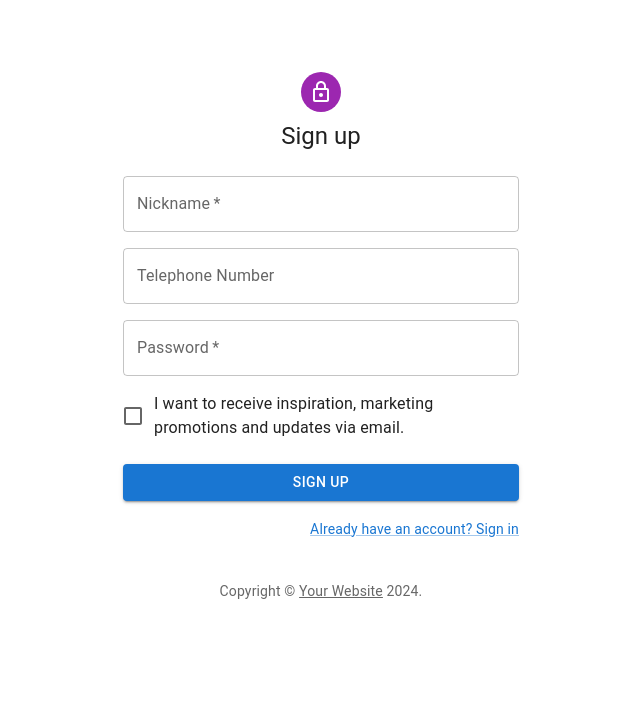
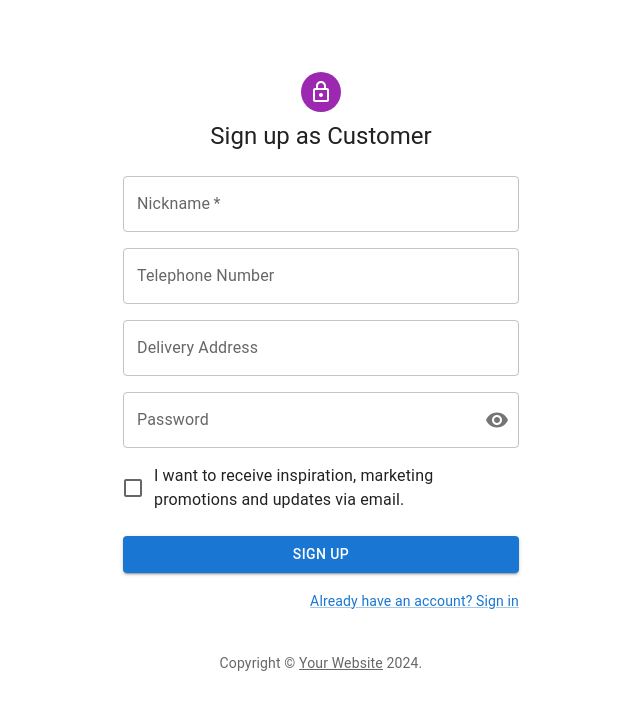
Before and after one commit to Getttttttt/Second-Hand-Sale-System, a React (Create React App) app in the folder front-end/second-hand-system/: page /customer/validate/register in a window 1280 px wide. Shown: the top 710 px of the page, without its empty margins (319-959 px from the left). Built offline with nearby package versions, Linux system fonts and the light colour scheme.

Commit message:
modify front end register

```diff
--- a/front-end/second-hand-system/package.json
+++ b/front-end/second-hand-system/package.json
@@ -21,7 +21,7 @@
     "web-vitals": "^2.1.4"
   },
   "scripts": {
-    "start": "react-scripts start",
+    "start": "set PORT=9000 && react-scripts start",
     "build": "react-scripts build",
     "test": "react-scripts test",
     "eject": "react-scripts eject"
--- a/front-end/second-hand-system/src/pages/CustomerPages/SignAndRegisterForCustomer/RegisterForCustomer.js
+++ b/front-end/second-hand-system/src/pages/CustomerPages/SignAndRegisterForCustomer/RegisterForCustomer.js
@@ -1,6 +1,7 @@
 import * as React from 'react';
 import Avatar from '@mui/material/Avatar';
 import Button from '@mui/material/Button';
+import { IconButton } from '@mui/material';
 import CssBaseline from '@mui/material/CssBaseline';
 import TextField from '@mui/material/TextField';
 import FormControlLabel from '@mui/material/FormControlLabel';
@@ -12,6 +13,12 @@
 import Typography from '@mui/material/Typography';
 import Container from '@mui/material/Container';
 import { createTheme, ThemeProvider } from '@mui/material/styles';
+import OutlinedInput from '@mui/material/OutlinedInput';
+import InputLabel from '@mui/material/InputLabel';
+import InputAdornment from '@mui/material/InputAdornment';
+import FormControl from '@mui/material/FormControl';
+import Visibility from '@mui/icons-material/Visibility';
+import VisibilityOff from '@mui/icons-material/VisibilityOff';
 
 function Copyright(props) {
   return (
@@ -38,7 +45,16 @@
       telephone: data.get('telephone'),
       password: data.get('password'),
       nickname: data.get('nickname'),
+      address: data.get('address'),
     });
+  };
+
+  const [showPassword, setShowPassword] = React.useState(false);
+
+  const handleClickShowPassword = () => setShowPassword((show) => !show);
+
+  const handleMouseDownPassword = (event) => {
+    event.preventDefault();
   };
 
   return (
@@ -57,7 +73,7 @@
             <LockOutlinedIcon />
           </Avatar>
           <Typography component="h1" variant="h5">
-            Sign up
+            Sign up as Customer
           </Typography>
           <Box component="form" noValidate onSubmit={handleSubmit} sx={{ mt: 3 }}>
             <Grid container spacing={2}>
@@ -82,14 +98,35 @@
               </Grid>
               <Grid item xs={12}>
                 <TextField
-                  required
                   fullWidth
-                  name="password"
-                  label="Password"
-                  type="password"
-                  id="password"
-                  autoComplete="new-password"
+                  id="delivery address"
+                  label="Delivery Address"
+                  name="address"
+                  autoComplete="address"
                 />
+              </Grid>
+              <Grid item xs={12}>
+                <FormControl fullWidth variant="outlined">
+                  <InputLabel htmlFor="outlined-adornment-password">Password</InputLabel>
+                  <OutlinedInput
+                    id="outlined-adornment-password"
+                    type={showPassword ? 'text' : 'password'}
+                    endAdornment={
+                      <InputAdornment position="end">
+                        <IconButton
+                          aria-label="toggle password visibility"
+                          onClick={handleClickShowPassword}
+                          onMouseDown={handleMouseDownPassword}
+                          edge="end"
+                        >
+                          {showPassword ? <VisibilityOff /> : <Visibility />}
+                        </IconButton>
+                      </InputAdornment>
+                    }
+                    name='password'
+                    label="Password"
+                  />
+                </FormControl>
               </Grid>
               <Grid item xs={12}>
                 <FormControlLabel
@@ -108,7 +145,7 @@
             </Button>
             <Grid container justifyContent="flex-end">
               <Grid item>
-                <Link href="#" variant="body2">
+                <Link href="/customer/validate/signin" variant="body2">
                   Already have an account? Sign in
                 </Link>
               </Grid>
--- a/front-end/second-hand-system/src/pages/CustomerPages/SignAndRegisterForCustomer/SignInForCustomer.js
+++ b/front-end/second-hand-system/src/pages/CustomerPages/SignAndRegisterForCustomer/SignInForCustomer.js
@@ -12,6 +12,13 @@
 import Typography from '@mui/material/Typography';
 import Container from '@mui/material/Container';
 import { createTheme, ThemeProvider } from '@mui/material/styles';
+import OutlinedInput from '@mui/material/OutlinedInput';
+import InputLabel from '@mui/material/InputLabel';
+import InputAdornment from '@mui/material/InputAdornment';
+import FormControl from '@mui/material/FormControl';
+import Visibility from '@mui/icons-material/Visibility';
+import VisibilityOff from '@mui/icons-material/VisibilityOff';
+import { IconButton } from '@mui/material';
 
 function Copyright(props) {
   return (
@@ -40,6 +47,14 @@
     });
   };
 
+  const [showPassword, setShowPassword] = React.useState(false);
+
+  const handleClickShowPassword = () => setShowPassword((show) => !show);
+
+  const handleMouseDownPassword = (event) => {
+    event.preventDefault();
+  };
+
   return (
     <ThemeProvider theme={defaultTheme}>
       <Container component="main" maxWidth="xs">
@@ -56,7 +71,7 @@
             <LockOutlinedIcon />
           </Avatar>
           <Typography component="h1" variant="h5">
-            Sign in
+            Sign in as Customer
           </Typography>
           <Box component="form" onSubmit={handleSubmit} noValidate sx={{ mt: 1 }}>
             <TextField
@@ -69,16 +84,28 @@
               autoComplete="account"
               autoFocus
             />
-            <TextField
-              margin="normal"
-              required
-              fullWidth
-              name="password"
-              label="Password"
-              type="password"
-              id="password"
-              autoComplete="current-password"
-            />
+            <FormControl fullWidth variant="outlined">
+                  <InputLabel htmlFor="outlined-adornment-password">Password</InputLabel>
+                  <OutlinedInput
+                    id="outlined-adornment-password"
+                    type={showPassword ? 'text' : 'password'}
+                    endAdornment={
+                      <InputAdornment position="end">
+                        <IconButton
+                          aria-label="toggle password visibility"
+                          onClick={handleClickShowPassword}
+                          onMouseDown={handleMouseDownPassword}
+                          edge="end"
+                          required
+                        >
+                          {showPassword ? <VisibilityOff /> : <Visibility />}
+                        </IconButton>
+                      </InputAdornment>
+                    }
+                    name='password'
+                    label="Password"
+                  />
+                </FormControl>
             <FormControlLabel
               control={<Checkbox value="remember" color="primary" />}
               label="Remember me"
```
